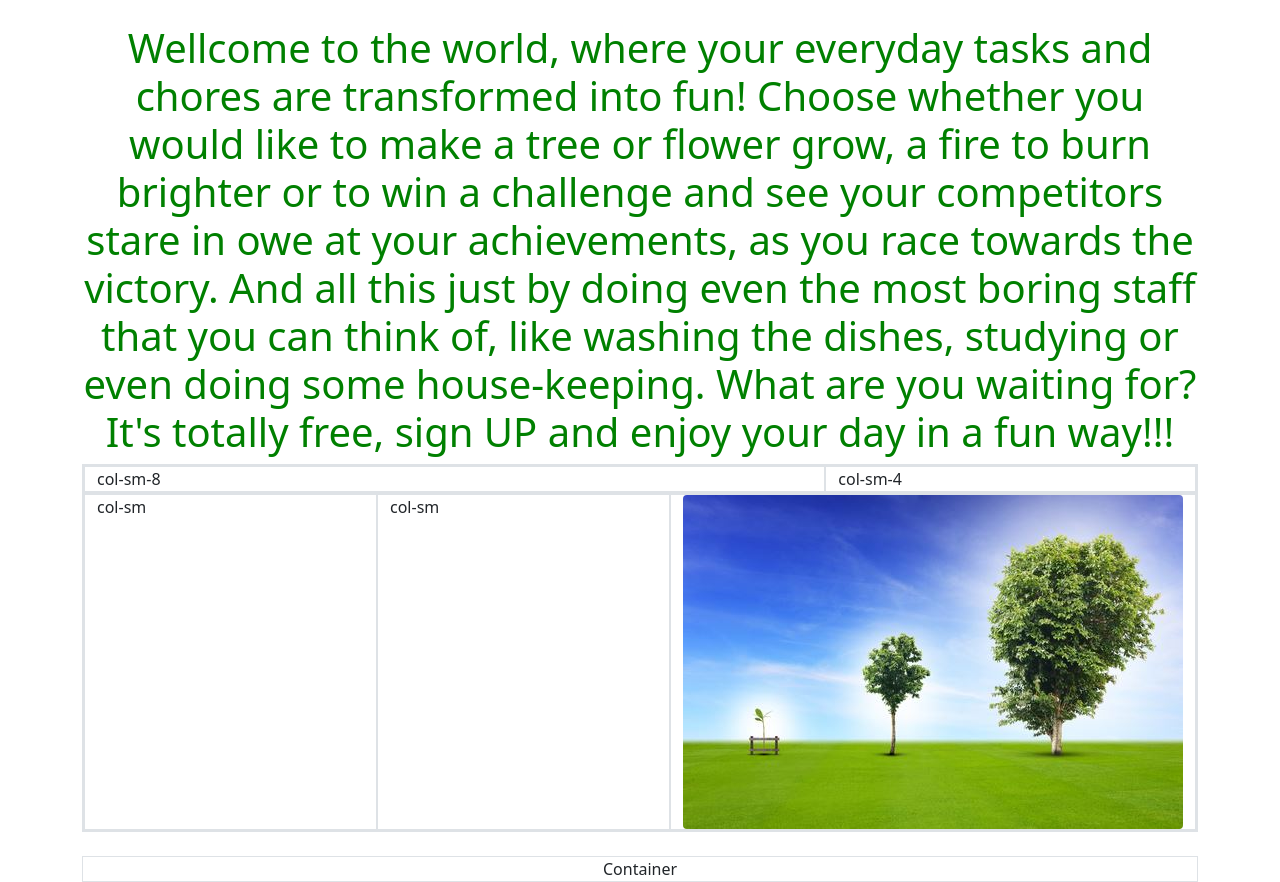
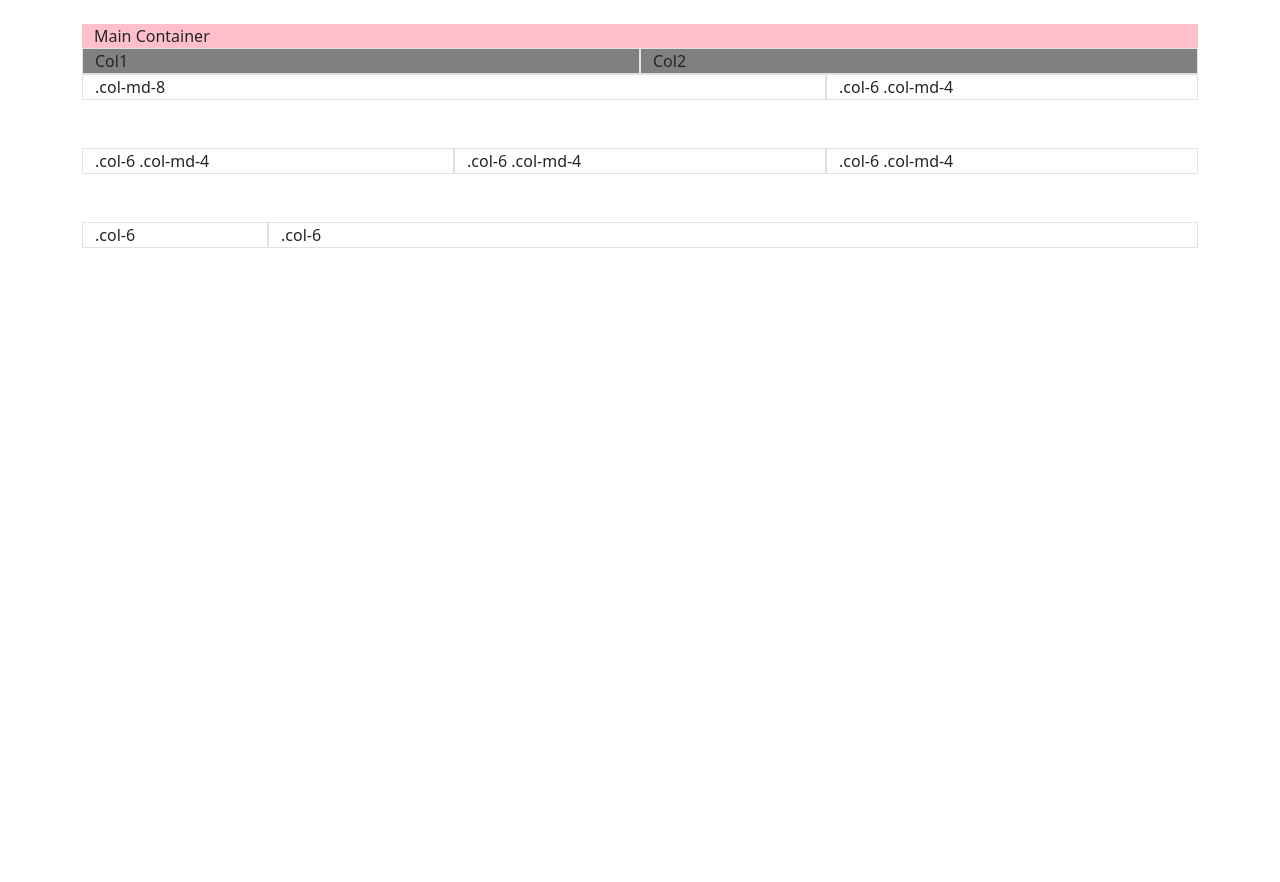
Before and after one commit to pauldzvonyk/organizer, a Django app: page / in a window 1280 px wide. Shown: the part 56-938 px from the top of the page. After the commit the page ends 304 px from the top, so only its background shows below. Run offline with Django 5.2, Linux system fonts and the light colour scheme.

Commit message:
introduced bootstrap grid sketch in home.html

```diff
--- a/static/task/css/custom.css
+++ b/static/task/css/custom.css
@@ -1,3 +1,7 @@
-.landing-text{
+.landing-text {
     color: green;
 }
+
+.custom-col col-8 border {
+    background-color: red !important;
+}
--- /dev/null
+++ b/static/task/text.txt
@@ -0,0 +1,6 @@
+Wellcome to the world, where your everyday tasks and chores are transformed
+into fun! Choose whether you would like to make a tree or flower grow, a fire to burn brighter or
+to win a challenge and see your competitors stare in owe at your achievements, as you race towards
+the victory. And all this just by doing even the most boring staff that you can think of, like washing the
+dishes, studying or even doing some house-keeping. What are you waiting for? It's totally free, sign UP and
+enjoy your day in a fun way!!!
--- a/task/templates/task/home.html
+++ b/task/templates/task/home.html
@@ -1,32 +1,40 @@
 {% extends 'task/base.html' %}
 {% load static %}
-{% block title %} Home Page {% endblock %}
+<head>
+    {% block title %} Home Page {% endblock %}
+    <link rel="stylesheet" href="{% static 'task/css/custom.css' %}">
+</head>
+
 {% block content %}
 
+<div class="container" style="background: pink">
+  Main Container
+    <div class="row">
+        <div class="col border" style="background: grey">Col1</div>
+        <div class="col border" style="background: grey">Col2</div>
+    </div>
+</div>
+<div class="container">
+  <!-- Stack the columns on mobile by making one full-width and the other half-width -->
+  <div class="row">
+    <div class="col-md-8 border">.col-md-8</div>
+    <div class="col-6 col-md-4 border">.col-6 .col-md-4</div>
+  </div>
+  <br><br>
 
-<h1 class="landing-text text-center">Wellcome to the world, where your everyday tasks and chores are transformed
-into fun! Choose whether you would like to make a tree or flower grow, a fire to burn brighter or
-to win a challenge and see your competitors stare in owe at your achievements, as you race towards
-the victory. And all this just by doing even the most boring staff that you can think of, like washing the
-dishes, studying or even doing some house-keeping. What are you waiting for? It's totally free, sign UP and
-enjoy your day in a fun way!!!</h1>
-<div class="container border" style="clear:both">
-  <div class="row border">
-    <div class="col-8 border">col-sm-8</div>
-    <div class="col-4 border">col-sm-4</div>
+  <!-- Columns start at 50% wide on mobile and bump up to 33.3% wide on desktop -->
+  <div class="row">
+    <div class="col-6 col-md-4 border">.col-6 .col-md-4</div>
+    <div class="col-6 col-md-4 border">.col-6 .col-md-4</div>
+    <div class="col-6 col-md-4 border">.col-6 .col-md-4</div>
   </div>
-  <div class="row border">
-    <div class="col border">col-sm</div>
-    <div class="col border">col-sm</div>
-    <div class="col border"><img src="{% static 'task/images/tree-growth.jpg' %}" class="rounded">
-</div>
+<br><br>
+  <!-- Columns are always 50% wide, on mobile and desktop -->
+  <div class="row">
+    <div class="col-2 border">.col-6</div>
+    <div class="col-10 border">.col-6</div>
   </div>
 </div>
-<br>
-<div class="container-col-12 border text-center">Container</div>
-
-
-
 
 
 {% endblock %}
```
Also changed, not shown: db.sqlite3.
